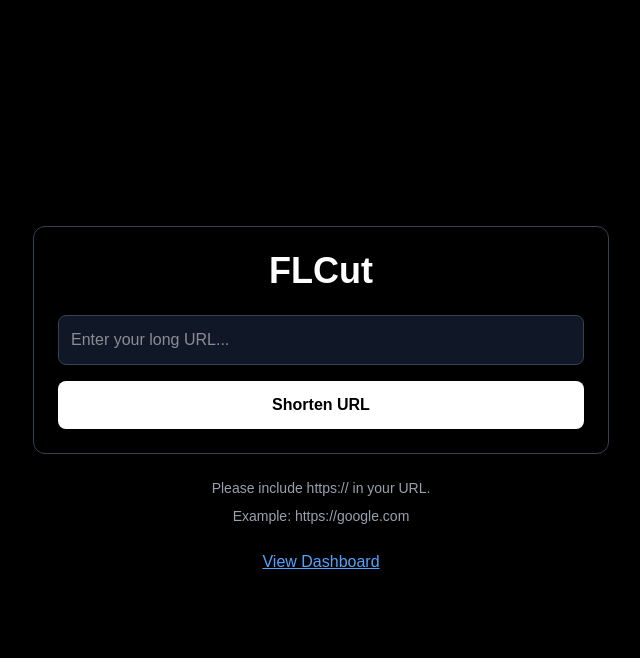
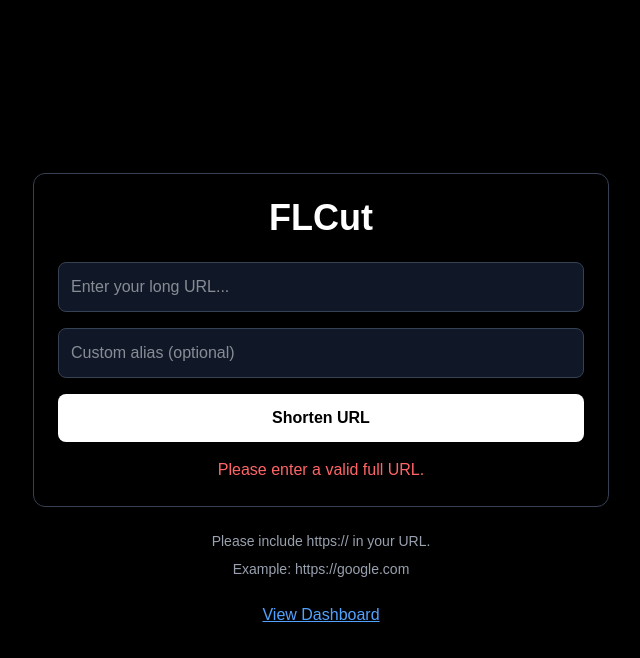
Before and after one commit to VishwasSharma28/FLCut, a Next.js app: page / in a window 1280 px wide. Both pictures are taken after a click on the button "Shorten URL". Shown: the top 658 px of the page, without its empty margins (319-959 px from the left). Built offline with nearby package versions, Linux system fonts and the light colour scheme.

Commit message:
feat: added custom alias support with collision handling

```diff
--- a/src/app/api/shorten/route.ts
+++ b/src/app/api/shorten/route.ts
@@ -2,18 +2,66 @@ import { NextResponse } from "next/server";
 import { prisma } from "@/lib/prisma";
 import { nanoid } from "nanoid";
 
+const reservedAliases = [
+  "api",
+  "dashboard",
+  "admin",
+  "login",
+  "signup",
+  "settings",
+];
+
 export async function POST(request: Request) {
+
   try {
+
     const body = await request.json();
 
-    const { url } = body;
+    const { url, customAlias } = body;
 
-    const shortCode = nanoid(6);
+    // if custom alias exists, use it
+    // otherwise generate random nanoid
+    const shortCode = customAlias || nanoid(6);
+
+    // reserved alias check
+    if (reservedAliases.includes(shortCode.toLowerCase())) {
+
+      return NextResponse.json(
+        {
+          error: "This alias is reserved",
+        },
+        {
+          status: 400,
+        }
+      );
+
+    }
+
+    // collision check
+    const existingAlias = await prisma.link.findUnique({
+      where: {
+        shortCode,
+      },
+    });
+
+    // if alias already exists
+    if (existingAlias) {
+
+      return NextResponse.json(
+        {
+          error: "Alias already taken",
+        },
+        {
+          status: 400,
+        }
+      );
+
+    }
 
     const newLink = await prisma.link.create({
       data: {
         originalUrl: url,
-        shortCode: shortCode,
+        shortCode,
       },
     });
 
@@ -22,11 +70,18 @@ export async function POST(request: Request) {
     });
 
   } catch (error) {
+
     console.error(error);
 
     return NextResponse.json(
-      { error: "Something went wrong" },
-      { status: 500 }
+      {
+        error: "Something went wrong",
+      },
+      {
+        status: 500,
+      }
     );
+
   }
+
 }
--- a/src/app/page.tsx
+++ b/src/app/page.tsx
@@ -4,13 +4,20 @@ import { useState } from "react";
 import Link from "next/link";
 
 export default function Home() {
+
   const [url, setUrl] = useState("");
   const [shortUrl, setShortUrl] = useState("");
   const [loading, setLoading] = useState(false);
+  const [customAlias, setCustomAlias] = useState("");
+  const [error, setError] = useState("");
 
   const handleShorten = async () => {
+
     setLoading(true);
+    setError("");
+
     try {
+
       new URL(url);
 
       const response = await fetch("/api/shorten", {
@@ -18,14 +25,29 @@ export default function Home() {
         headers: {
           "Content-Type": "application/json",
         },
-      body: JSON.stringify({ url }),
+
+        body: JSON.stringify({
+          url,
+          customAlias,
+        }),
       });
 
       const data = await response.json();
 
+      // backend error
+      if (data.error) {
+
+        setError(data.error);
+        setShortUrl("");
+
+        return;
+      }
+
+      // success
       setShortUrl(data.shortUrl);
+
       const existingLinks = JSON.parse(
-  localStorage.getItem("links") || "[]" //local persistence, no auth
+        localStorage.getItem("links") || "[]"
       );
 
       existingLinks.push({
@@ -39,21 +61,29 @@ localStorage.setItem(
       );
 
     } catch {
-    alert("Please enter a valid full URL.");
+
+      setError("Please enter a valid full URL.");
+      setShortUrl("");
+
     } finally {
+
       setLoading(false);
+
     }
   };
 
   return (
+
     <main className="min-h-screen bg-black text-white flex flex-col items-center justify-center px-4">
 
       {/* Generator Section */}
       <div className="w-full max-w-xl p-6 border border-gray-700 rounded-xl">
+
         <h1 className="text-4xl font-bold mb-6 text-center">
           FLCut
         </h1>
 
+        {/* URL Input */}
         <input
           type="text"
           placeholder="Enter your long URL..."
@@ -64,20 +94,46 @@ localStorage.setItem(
               handleShorten();
             }
           }}
-  className="w-full p-3 rounded-lg bg-gray-900 border border-gray-700 outline-none mb-4"
+          className="w-full p-3 rounded-lg bg-gray-900 border border-gray-700 outline-none"
         />
 
+        {/* Custom Alias Input */}
+        <input
+  type="text"
+  placeholder="Custom alias (optional)"
+  value={customAlias}
+  onChange={(e) => setCustomAlias(e.target.value)}
+  onKeyDown={(e) => {
+    if (e.key === "Enter") {
+      handleShorten();
+    }
+  }}
+  className="w-full p-3 rounded-lg bg-gray-900 border border-gray-700 outline-none mt-4"
+/>
+
+        {/* Button */}
         <button
           onClick={handleShorten}
           disabled={loading}
-          className="w-full bg-white text-black p-3 rounded-lg font-semibold cursor-pointer hover:bg-gray-200 disabled:opacity-50 disabled:cursor-not-allowed"
+          className="w-full p-3 rounded-lg bg-white text-black font-semibold mt-4 hover:bg-gray-200 hover:cursor-pointer disabled:opacity-50 disabled:cursor-not-allowed"
         >
           {loading ? "Shortening..." : "Shorten URL"}
+        </button>
 
-        </button>
+        {/* Error Message */}
+        {
+          error && (
+            <p className="text-red-400 mt-4 text-center">
+              {error}
+            </p>
+          )
+        }
+
+        {/* Short URL Output */}
         {
           shortUrl && (
             <div className="mt-4 text-center">
+
               <p className="text-gray-400 mb-2">
                 Shortened URL:
               </p>
@@ -89,26 +145,38 @@ localStorage.setItem(
               >
                 {shortUrl}
               </a>
+
             </div>
           )
         }
+
       </div>
 
       {/* Instructions Section */}
       <div className="mt-6 text-center text-sm text-gray-400 max-w-xl">
-        <p>Please include https:// in your URL.</p>
+
+        <p>
+          Please include https:// in your URL.
+        </p>
+
         <p className="mt-2">
           Example: https://google.com
         </p>
+
       </div>
+
+      {/* Dashboard Link */}
       <div className="mt-6 text-center">
+
         <Link
           href="/dashboard"
           className="text-blue-400 underline"
         >
           View Dashboard
         </Link>
+
       </div>
+
     </main>
   );
 }
```
Lines whose indentation alone changed are shown as unchanged.
